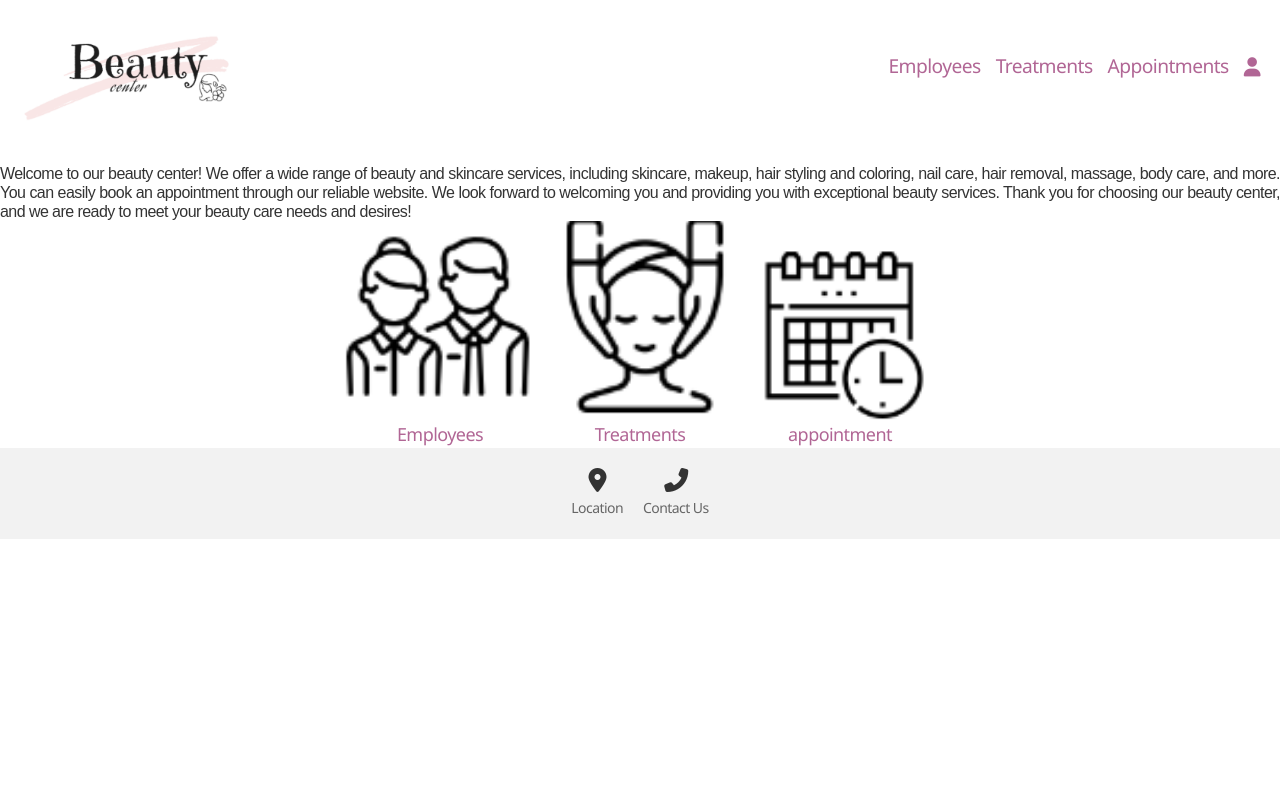
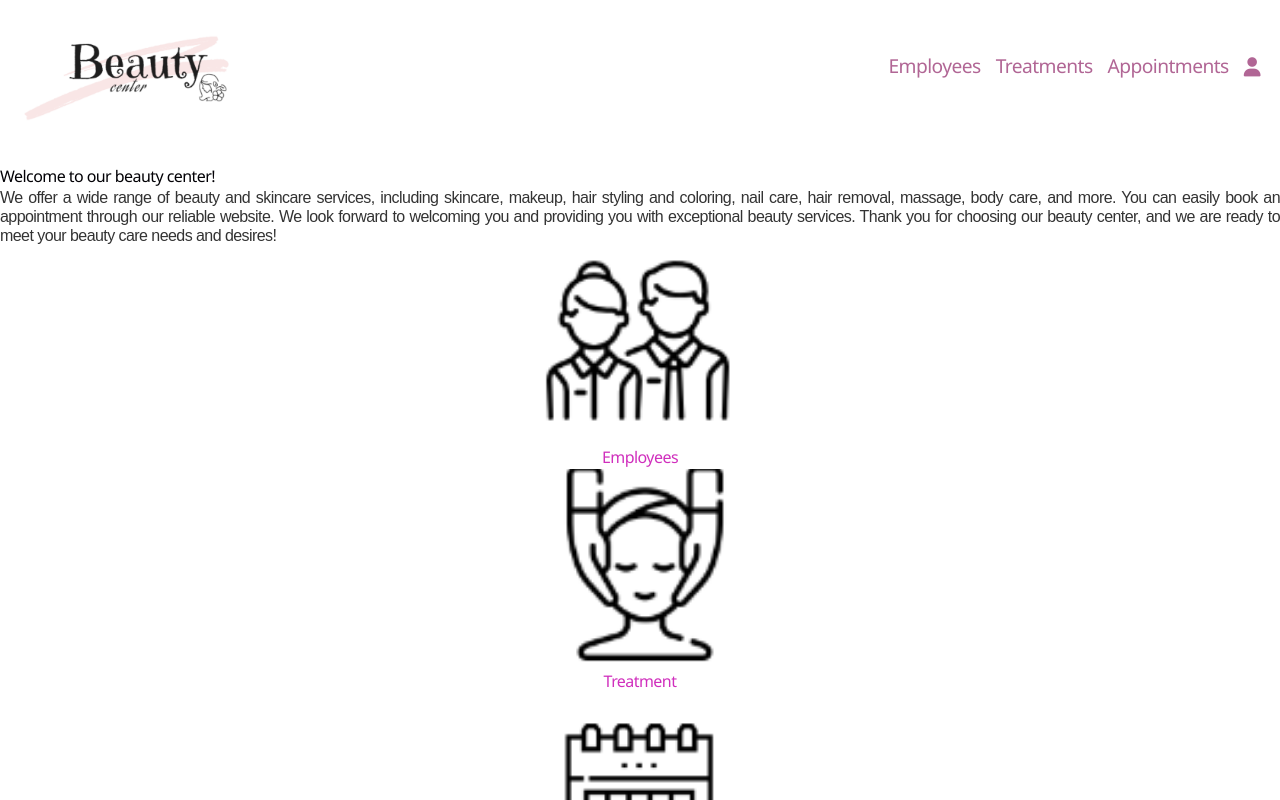
Before and after one commit to varditomer/beauty_center, a React (Create React App) app in the folder frontend/: page / in a window 1280 px wide. Built offline with nearby package versions, Linux system fonts and the light colour scheme.

Commit message:
home page - change a to Links

```diff
--- a/frontend/src/pages/Home.jsx
+++ b/frontend/src/pages/Home.jsx
@@ -2,12 +2,12 @@ import React from 'react'
 import employeeImg from '../assets/images/employee.png';
 import treatmentImg from '../assets/images/treatment.png';
 import appointmentImg from '../assets/images/appointment.png';
+import { Link } from 'react-router-dom';
 export default function Home() {
     return (
         <section className="home-page">
+            <h1>Welcome to our beauty center!</h1>
             <p>
-                Welcome to our beauty center!
-
                 We offer a wide range of beauty and skincare services, including skincare, makeup, hair styling and coloring,
 
                 nail care, hair removal, massage, body care, and more.
@@ -22,16 +22,18 @@ export default function Home() {
             </p>
             <div className="image-container">
                 <figure>
-                    <a href="/employees"><img src={employeeImg} alt="employee" /></a>
-                    <figcaption>Employees</figcaption>
-                </figure>
-                <figure>
-                    <a href="/treatments"><img src={treatmentImg} alt="treatment" /></a>
-                    <figcaption>Treatments</figcaption>
-                </figure>
-                <figure>
-                    <a href="/appointment"><img src={appointmentImg} alt="appointment" /></a>
-                    <figcaption> appointment</figcaption>
+                    <Link to='/employees'>
+                        <img src={employeeImg} alt="employee" />
+                        <span>Employees</span>
+                    </Link>
+                    <Link to='/treatments'>
+                        <img src={treatmentImg} alt="treatments" />
+                        <span>Treatment</span>
+                    </Link>
+                    <Link to='/appointments'>
+                        <img src={appointmentImg} alt="appointments" />
+                        <span>appointments</span>
+                    </Link>
                 </figure>
             </div>
         </section>
```
